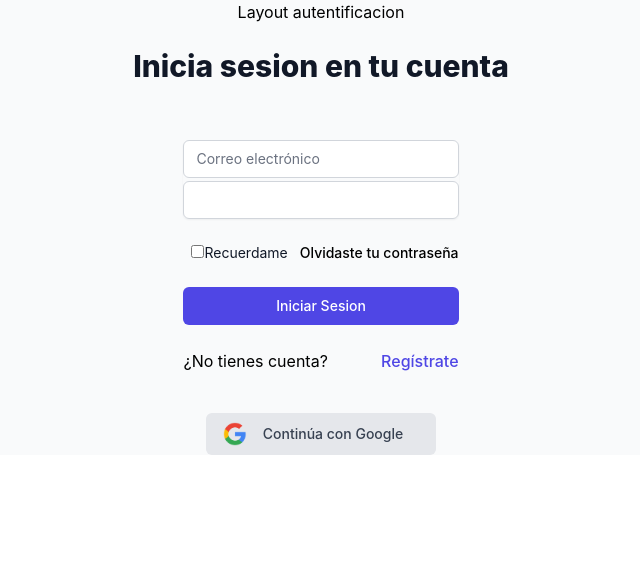
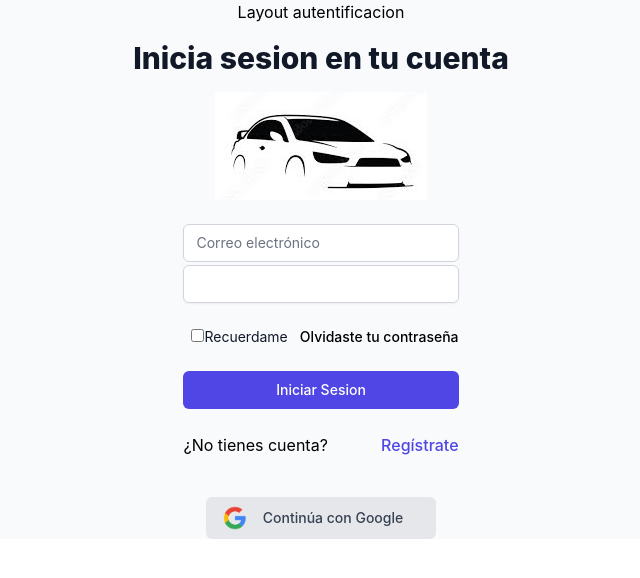
Before and after one commit to JhonZafra/concesionario, a React (Create React App) app: page /login in a window 1280 px wide. Shown: the top 578 px of the page, without its empty margins (319-959 px from the left). Built offline with nearby package versions, Linux system fonts and the light colour scheme.

Commit message:
Adicion de logo para el login

```diff
--- a/src/pages/auth/Login.jsx
+++ b/src/pages/auth/Login.jsx
@@ -1,15 +1,16 @@
 import React from "react";
 import { Link } from "react-router-dom";
-import Google from "media/Google.png"
-
+import Google from "media/Google.png";
+import carDealerLogo from "media/carDealerLogo.jpg"
 
 const Login = () => {
   return (
     <div className="flex flex-col w-full justify-center items-center">
-      <h2 className="mt-6 text-center text-3xl font-extrabold text-gray-900">
+      <h2 className="mt-4 mb-4 text-center text-3xl font-extrabold text-gray-900">
         Inicia sesion en tu cuenta
       </h2>
-      <form className="mt-8 space-y-6">
+      <img src={ carDealerLogo } alt="Imagen del concesionario" />
+      <form className="space-y-6">
         <input type="hidden" name="remember" defaultValue="true" />
         <div className="rounded-md shadow-sm -space-y-px">
           <div>
```
Also changed, not shown: src/media/carDealerLogo.jpg (added).
